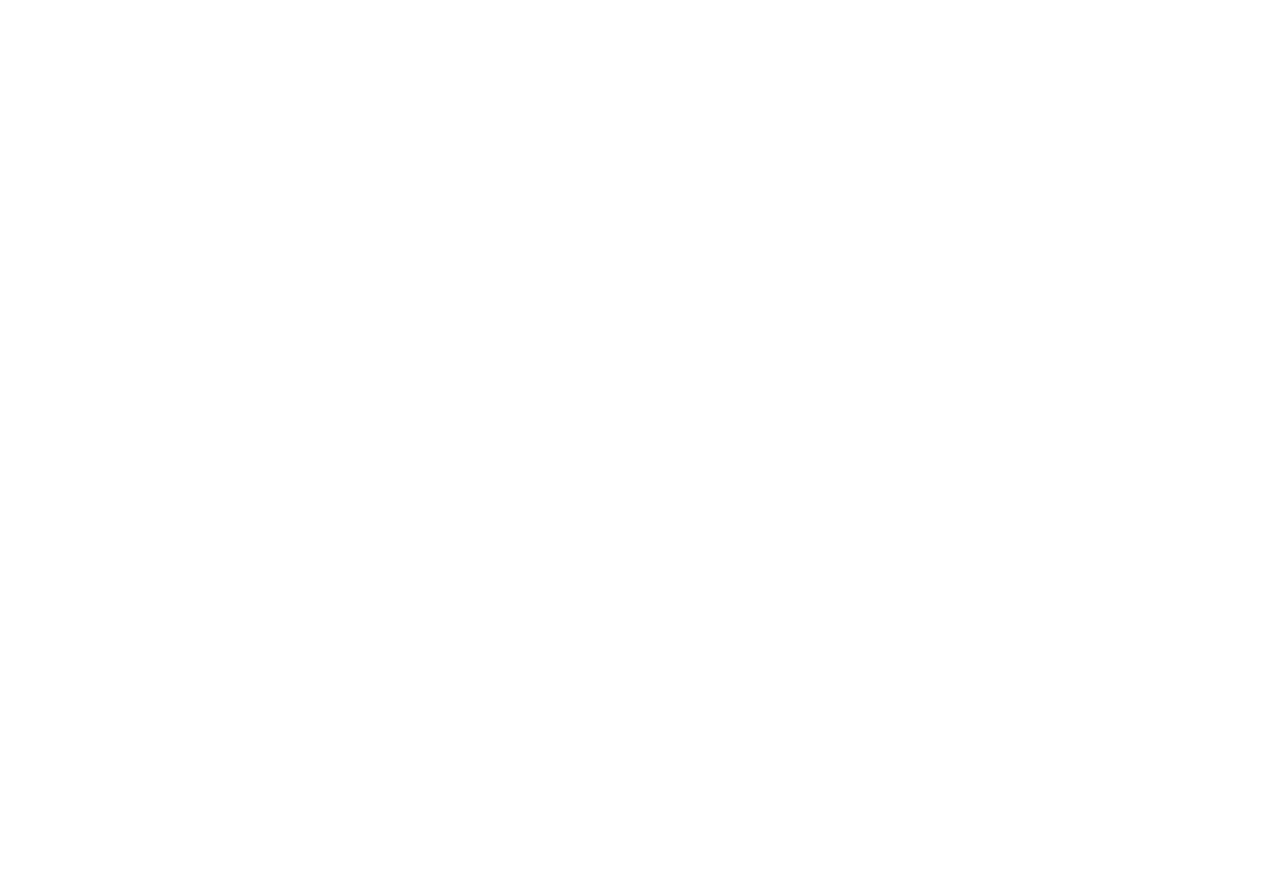
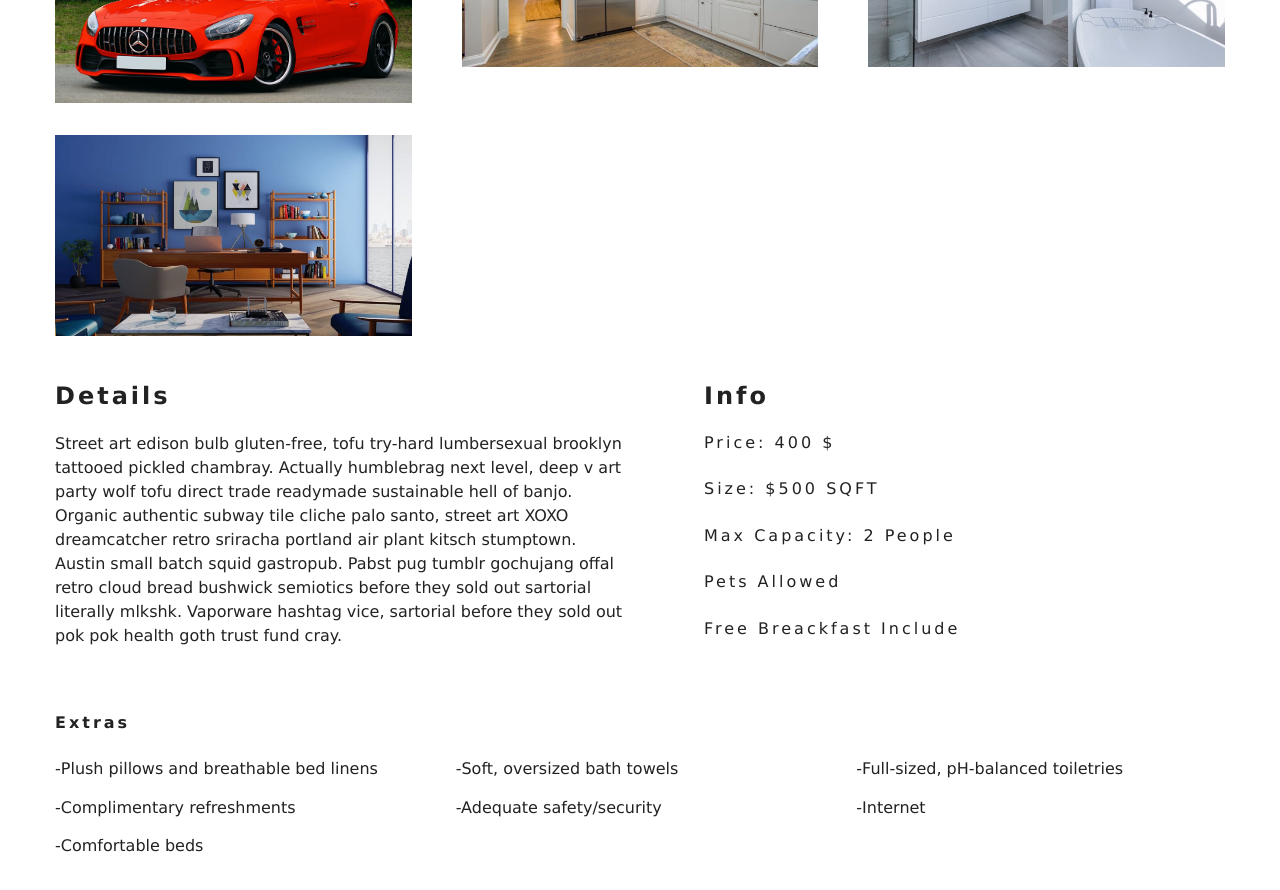
Before and after one commit to cungnguyen99/projectReact, a React (Create React App) app: page /rooms/double-deluxe in a window 1280 px wide. Shown: the part 760-1650 px from the top of the page. Before the commit the page ends 800 px from the top, so only its background shows below. Built offline with nearby package versions, Linux system fonts and the light colour scheme.

Commit message:
component SingleRoom: complete

```diff
--- a/src/pages/SingleRoom.js
+++ b/src/pages/SingleRoom.js
@@ -33,6 +33,7 @@
     }
     const {name, description, capacity, size, price, extras, breakfast, pets, images}=room;
     return (
+      <>
       <StyledHero imgHeaderSingleRoom={images[0] || defaultBcg}>
         <Banner title={`${name} car`}>
           <Link to='/rooms' className="btn-primary">
@@ -40,6 +41,42 @@
           </Link>
         </Banner>
       </StyledHero>
+      <section className="single-room">
+        <div className="single-room-images">
+          {
+            images.map((item, index)=>{
+              return <img key={index} src={item} alt={name}/>
+            })
+          }
+        </div>
+        <div className="single-room-info">
+          <article className="desc">
+            <h3>details</h3>
+            <p>{description}</p>
+          </article>
+          <article className="info">
+            <h3>info</h3>
+            <h6>price: {price} $</h6>
+            <h6>size: ${size} SQFT</h6>
+            <h6>
+              max capacity: {""}
+              {capacity>1?`${capacity} people`:`${capacity} person`}
+            </h6>
+            {/* Nếu pets là true thì in pet allowed false thì in not allowed */}
+            <h6>{pets?"pets allowed":"pets not allowed"}</h6>
+            <h6>{breakfast&&"free breackfast include"}</h6>
+          </article>
+        </div>
+      </section>
+      <section className="room-extras">
+        <h6> extras </h6>
+        <ul className="extras">
+          {extras.map((item, index)=>{
+            return <li key={index}>-{item}</li>
+          })}
+        </ul>
+      </section>
+      </>
     )
   }
 }
```
